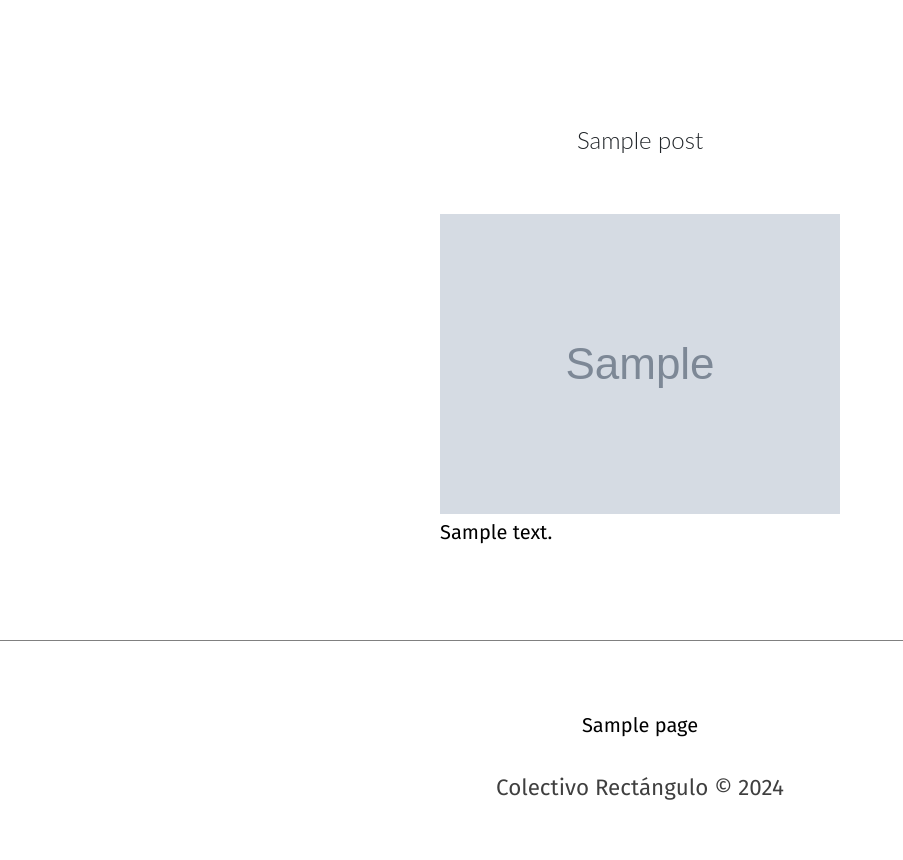
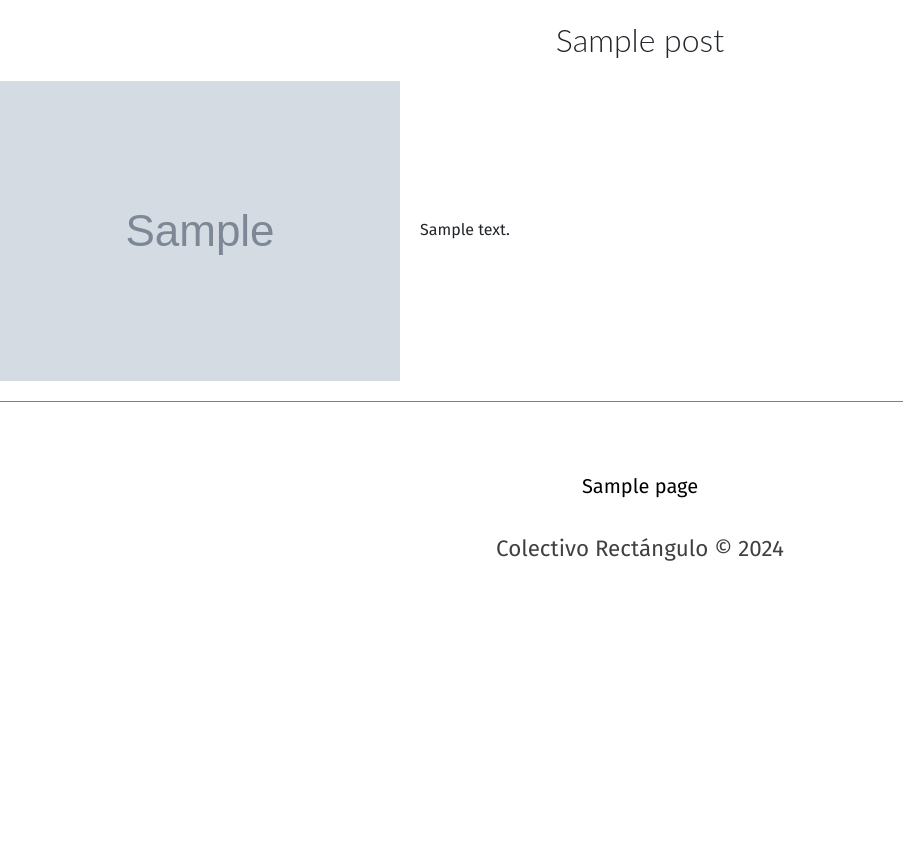
Before and after one commit to ssalgadoi/ColectivoRectangulo, a Django app: page /proyectos/ in a window 1280 px wide. Shown: the part 103-963 px from the top of the page, without its empty margins (0-903 px from the left). After the commit the page ends 664 px from the top, so only its background shows below. Run offline with Django 4.2, Linux system fonts and the light colour scheme; tables that the repository leaves empty hold one stand-in row (values such as "Sample post"); grey boxes marked "Sample" are stand-in pictures; some libraries are stand-ins or nearby versions.

Commit message:
Trabajamos en html proyectos

```diff
--- a/core/static/core/css/proyectos.css
+++ b/core/static/core/css/proyectos.css
@@ -1,85 +1,70 @@
-/* Proyecto */
-.project {
+.contenedor-project {
   display: flex;
-    flex-direction: column;
-    justify-content: center;
-    align-items: center;
-    padding: 50px 0px ;
+  flex-wrap: wrap;
+  justify-content: center; /* Centra los proyectos horizontalmente */
+  align-items: flex-start; /* Alinea los proyectos arriba */
+}
 
+.custom-project {
+  width: 100%; /* Ocupa todo el ancho disponible */
+  margin-bottom: 20px; /* Espacio entre proyectos */
 }
+
+.container-project {
+  display: flex;
+  flex-wrap: wrap;
+  width: 100%;
+}
+
 .title-project {
-    font-size: 2.4rem;
+  flex: 1 1 100%; /* Ocupa toda la anchura en una sola línea */
+  text-align: right; /* Alinea el título a la derecha */
+  padding: 20px;
+  background-color: #f0f0f0; /* Color de fondo para el título */
+  box-sizing: border-box; /* Incluye padding en el tamaño total */
+}
 
+.content-project {
+  flex: 1 1 100%; /* Ocupa toda la anchura en una sola línea */
+  display: flex;
+  align-items: center; /* Centra verticalmente los elementos */
+  box-sizing: border-box; /* Incluye padding en el tamaño total */
 }
-/* blog-box-container */
-.project-container {
+
+.image-container {
+  flex: 0 0 50%; /* Ocupa la mitad del contenedor .content */
   display: flex;
-    justify-content: center;
-    align-items: center;
-    margin-top: 50px;
+  justify-content: center; /* Centra la imagen horizontalmente */
+  align-items: center; /* Centra la imagen verticalmente */
+  max-width: 100%;
+  margin-right: 20px; /* Espacio entre la imagen y el texto */
+  box-sizing: border-box;
 }
-/* blog-box*/
-.project-box {
-    max-width: 950px;
-    width: 100%;
-    height: 100%;
-    padding: 10px;
-    display: flex;
-    flex-direction: column;
-    transition: all ease 0.3s;
+
+.image-project {
+  max-width: 100%;
+  height: auto;
+  object-fit: cover; /* Asegura que la imagen cubra el espacio de manera proporcional */
 }
-.project-box:hover {
-    background-color: white;
-    box-shadow:  16px 20px 50px rgba(0,0,0,0.12);
+
+.text-project {
+  flex: 1 1 50%; /* Ocupa la otra mitad del contenedor .content */
+  padding: 20px;
+  box-sizing: border-box; /* Incluye padding en el tamaño total */
 }
-/* blog-box-img */
-.project-img {
-    width: 100%;
-    height: 100%;
-    max-width: 1000px;
-    overflow: hidden;
-    display: flex;
-    position: relative;
-    justify-content: center; /* Centra horizontalmente */
-    align-items: center; /* Centra verticalmente */
+
+@media (max-width: 768px) {
+  .image-container, .text-project {
+    flex: 1 1 100%; /* Ocupa el 100% en pantallas pequeñas */
+    margin-right: 0; /* Remueve el margen entre elementos */
   }
-.project-img img {
-    width: 100%;
-    height: 100%;
-    object-fit: cover;
-    object-position: center;
-    transition: all ease 0.3s;
+
+  .content-project {
+    flex-direction: column; /* Cambia la dirección a columna */
+    align-items: flex-start; /* Alinea los elementos al inicio */
   }
-/* blog-imh-link */
-.project-link {
-    position: absolute;
-    font-size: 18px;
-    left: 50%;
-    top: 50%;
-    transform: translate( -70%, -70%);
-    width: 50px;
-    top: 50%;
-    /* border-radius: 50%; */
-    display: none;
-    justify-content: center;
-    align-items: center;
-    background-color: rgba(0, 0, 0, 0.12);
-    color: rgb(255, 255, 255);
-    box-shadow: 5px 5px 30px rgba(20, 97, 212, 0.12);
-    animation: fade 0.3s;
 
-}
-.project-box:hover .project-img a {
-    display: flex;
-}
-.project-box:hover .project-img img {
-    filter: blur(3px);
-}
-@keyframes fade {
-    0%{
-        opacity: 0;
-    }
-    100%{
-        opacity: 1;
+  .title-project {
+    text-align: center; /* Centra el título en pantallas pequeñas */
   }
 }
--- a/project/templates/project/proyectos.html
+++ b/project/templates/project/proyectos.html
@@ -5,49 +5,18 @@
 {% block title %}Proyectos{% endblock %}
 
 {% block content %}
+<main class="contenedor-project">
 
-<main class="contenedor">
-  {% comment %} <h1>Proyectos</h1> {% endcomment %}
   {% for post in posts %}
-  <section class="project">
-    <div class="project-heading">
-      <h1 class="title-project">{{post.title}}</h1>
-      <div class="project-container">
-        <div class="project-box">
-          <div class="project-img">
-            <img  src="{{post.image.url}}" alt="{{post.title}}">
-            <a href="{{ post.url }}" class="project-link" target="_blank">
-              <i class="fa-solid fa-arrow-up-right-from-square"></i>
-            </a>
-          </div>
-          <div>
-
-          </div>
-          <div class="project-text">
-            <p>{{ post.content }}</p>
-          </div>
-        </div>
+  <section class="custom-project">
+    <h1>{{ post.title }}</h1>
+    <div class="container-project">
+      <div class="content-project">
+          <img class="image-project" src="{{ post.image.url }}" alt="{{ post.title }}">
+          <div class="text-project">{{ post.content }}</div>
       </div>
     </div>
   </section>
   {% endfor %}
 </main>
-
 {% endblock %}
-
-
-
-
-{% comment %} <h1>Proyectos</h1>
-
-    <p ">
-      <img  src="{{post.image.url}}" alt="">
-    </p>
-    <h1>
-    <span>{{post.title}}</span>
-    </h1>
-    <p >{{post.content|linebreaks}}</p>
-    <p c>
-      <button onclick="window.open('{{ post.url }}', '_blank')">Link del Proyecto</button>
-    </p>
-  {% endcomment %}
```
Lines whose indentation alone changed are shown as unchanged.
